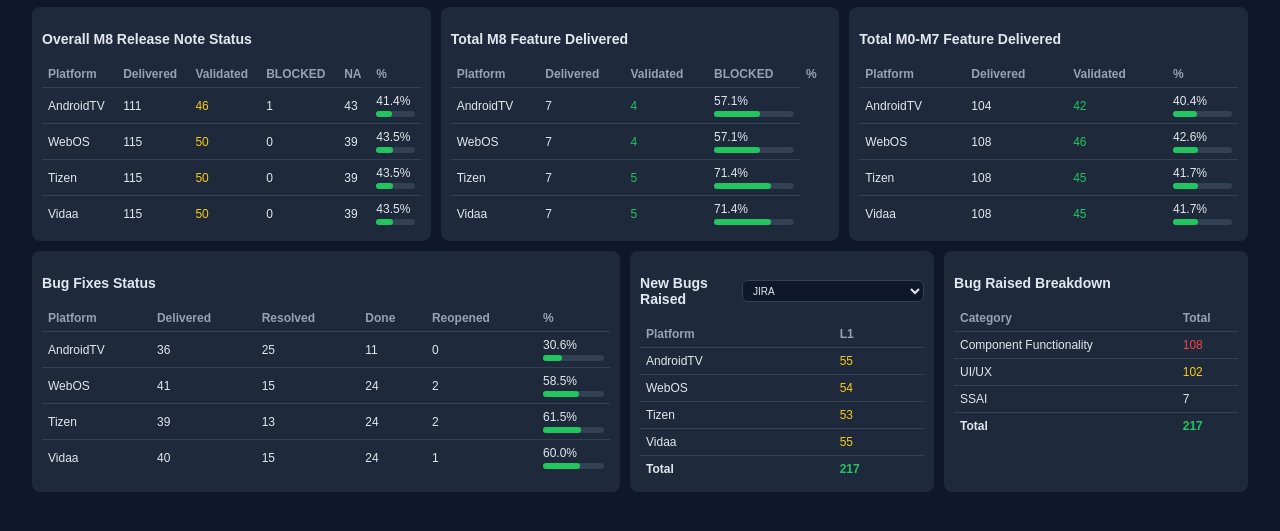
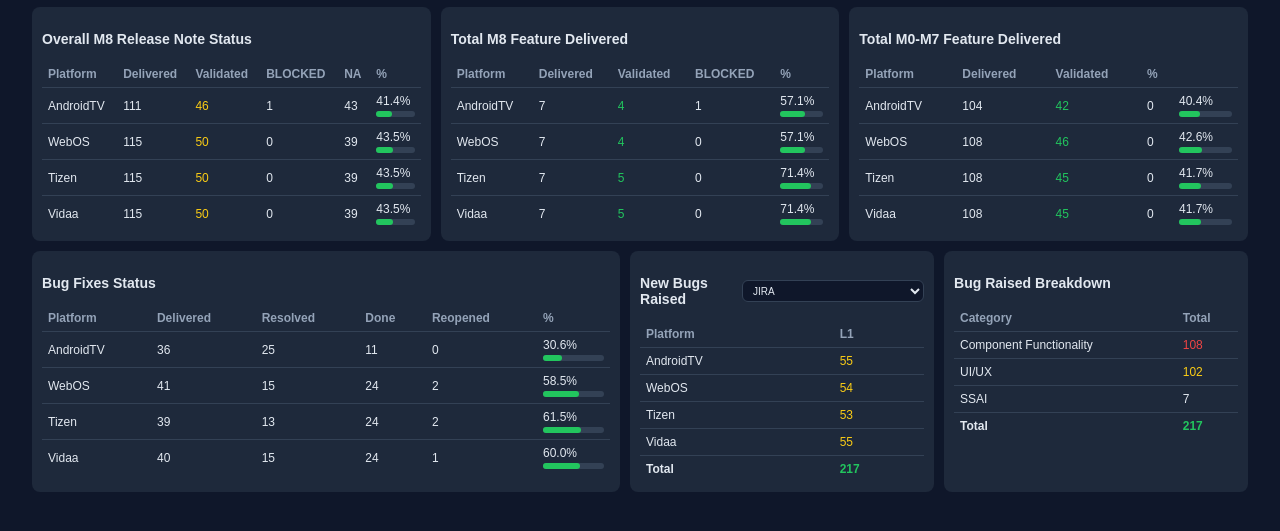
Before and after one commit to aceacid94/staging-Dashboard, a plain HTML site: page index.html in a window 1280 px wide. Shown: the part 71-602 px from the top of the page. Drawn offline with Linux system fonts and the light colour scheme.

Commit message:
Update index.html
update M7 M8 script

```diff
--- a/index.html
+++ b/index.html
@@ -222,7 +222,7 @@ document.getElementById("overallTable").innerHTML =
 overall.map(p=>{
  let pct=(p.v/p.d*100).toFixed(1);
  return `<tr>
- <td>${p.n}</td><td>${p.d}</td><td class="warn">${p.v}</td><td>${p.b}<td>${p.na}</td>
+ <td>${p.n}</td><td>${p.d}</td><td class="warn">${p.v}</td><td>${p.b}</td><td>${p.na}</td>
  <td>
  ${pct}%
  <div class="progress"><div class="progress-bar" style="width:${pct}%"></div></div>
@@ -239,18 +239,17 @@ const m8 = [
 
 /* M7 + PROGRESS */
 const m7 = [
- {n:"AndroidTV",d:104,v:42},
- {n:"WebOS",d:108,v:46},
- {n:"Tizen",d:108,v:45},
- {n:"Vidaa",d:108,v:45}
+ {n:"AndroidTV",d:104,v:42,b:0},
+ {n:"WebOS",d:108,v:46,b:0},
+ {n:"Tizen",d:108,v:45,b:0},
+ {n:"Vidaa",d:108,v:45,b:0}
 ]
-
-
+/* M8 PROGRESS */
 document.getElementById("m8Table").innerHTML =
 m8.map(p=>{
  let pct=(p.v/p.d*100).toFixed(1);
  return `<tr>
- <td>${p.n}</td><td>${p.d}</td><td class="good">${p.v}</td>
+ <td>${p.n}</td><td>${p.d}</td><td class="good">${p.v}</td><td>${p.b}</td>
  <td>${pct}%<div class="progress"><div class="progress-bar" style="width:${pct}%"></div></div></td>
  </tr>`;
 }).join("");
@@ -260,7 +259,7 @@ document.getElementById("m8Table2").innerHTML =
 m7.map(p=>{
  let pct=(p.v/p.d*100).toFixed(1);
  return `<tr>
- <td>${p.n}</td><td>${p.d}</td><td class="good">${p.v}</td>
+ <td>${p.n}</td><td>${p.d}</td><td class="good">${p.v}</td><td>${p.b}</td>
  <td>${pct}%<div class="progress"><div class="progress-bar" style="width:${pct}%"></div></div></td>
  </tr>`;
 }).join("");
```
